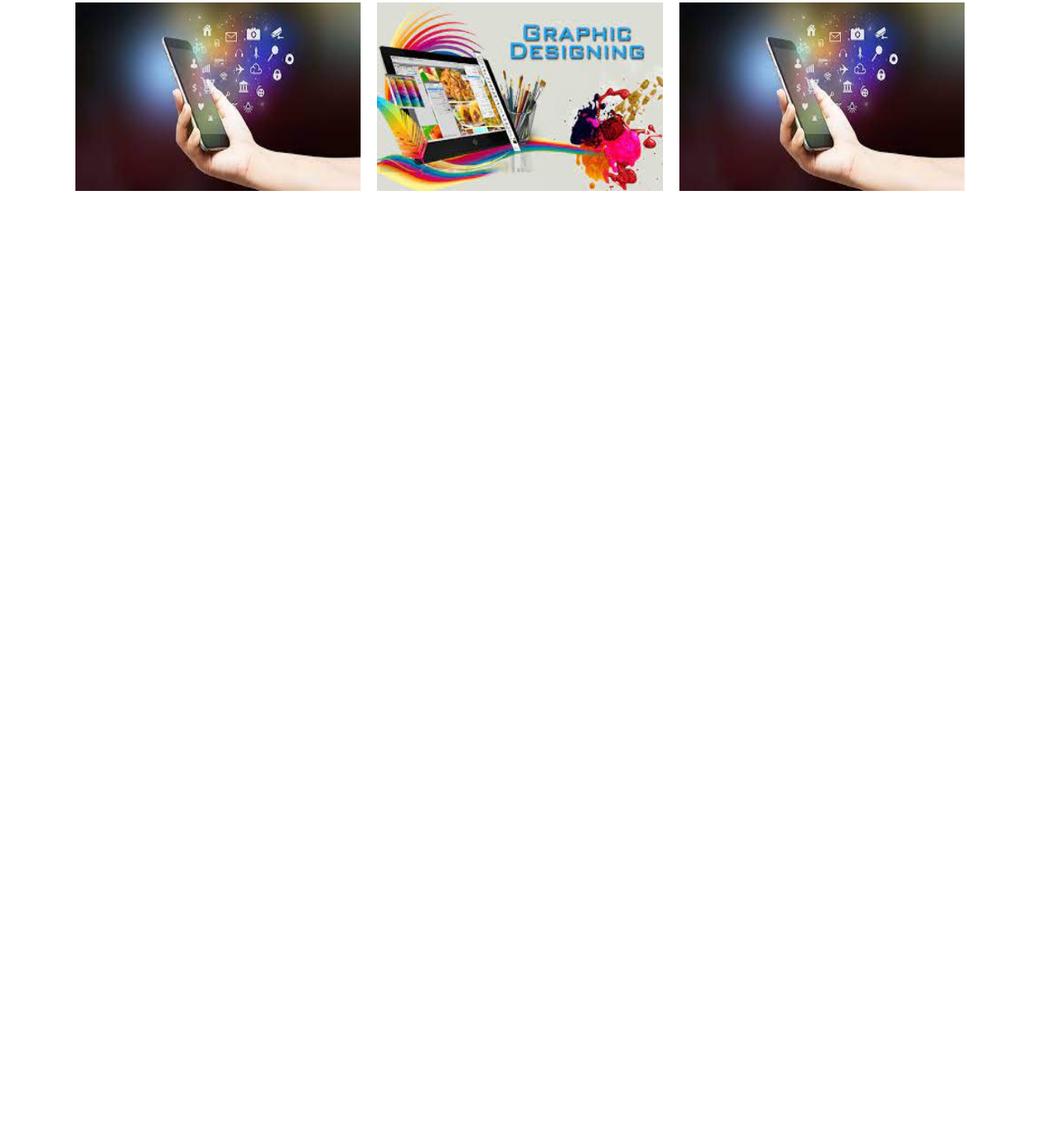
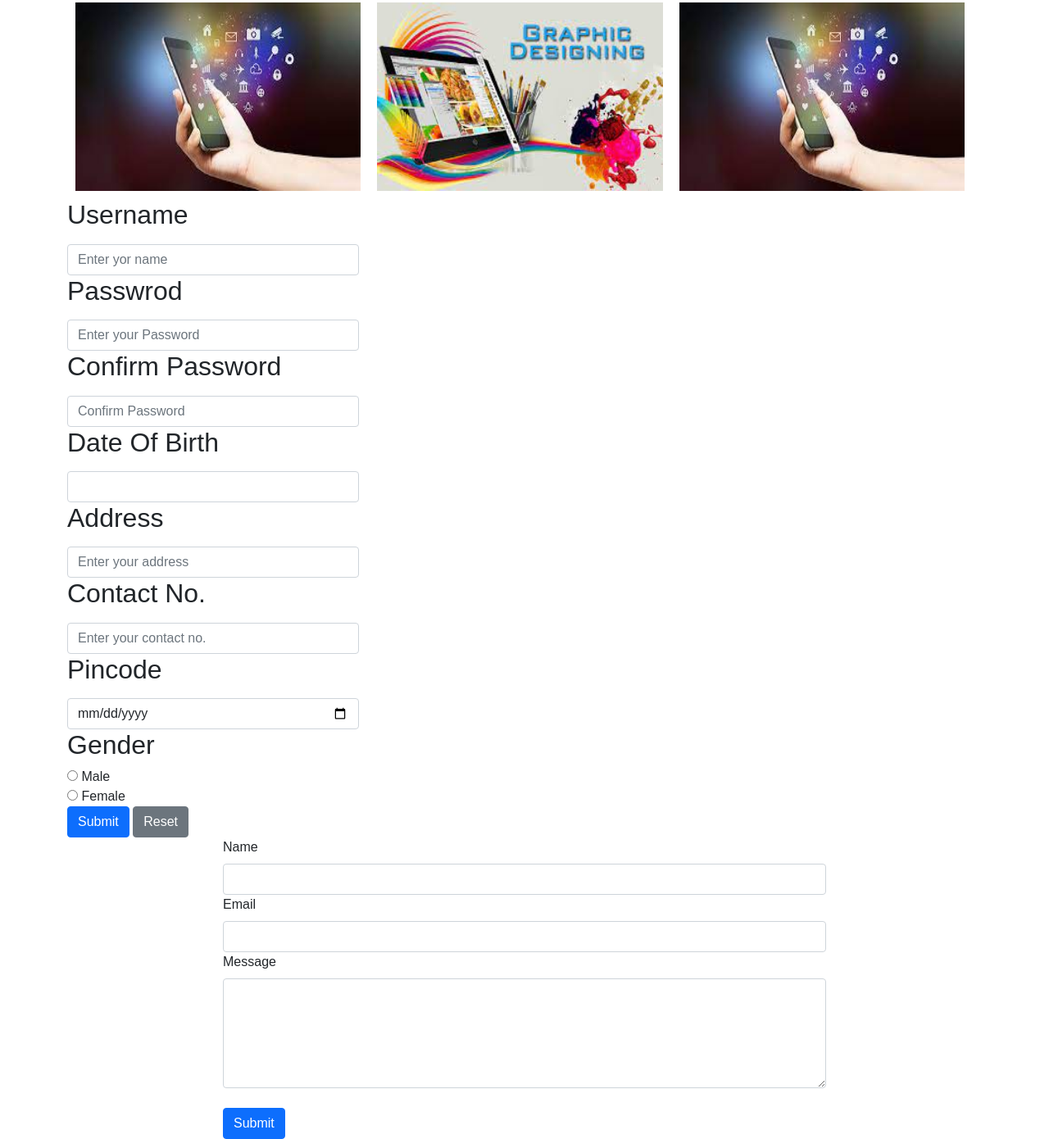
Before and after one commit to chetnagambhir/Bootstrap-Template-With-HTML-CSS-Project, a plain HTML site: page index.html in a window 1280 px wide. Shown: the part 2645-4035 px from the top of the page at 82% size. Before the commit the page ends 2888 px from the top, so only its background shows below. Drawn offline with nearby package versions, Linux system fonts and the light colour scheme.

Commit message:
Row-8 is completed

```diff
--- a/index.html
+++ b/index.html
@@ -402,6 +402,7 @@
     <img src="images/design-4.jpg" alt="">
   </div>
 </div>
+
                   </div>
                 </div>
               </div>
@@ -410,6 +411,68 @@
            </section>
 
           <!--Row-7 end here-->
+
+          <!--Row-8 start here-->
+           <section id="Row-8">
+            <div class="container">
+              <div class="contact-section">
+                <div class="row">
+                  <div class="col-md-4">
+                    <div class="contact-item">
+
+                      <form action="" text-align="center">
+                       <label class="form-label" for="" ><h2>Username </h2></label>
+                      <input class="form-control" type="text" name="name" id="name" placeholder="Enter yor name"></input>
+                      <label class="form-label" for=""><h2>Passwrod</h2></label>
+                      <input class="form-control" type="text" name="Password" id="Password" placeholder="Enter your Password"></input>
+                      <label class="form-label" for=""><h2>Confirm Password</h2></label>
+                      <input class="form-control" type="text" name="confirm password" id="Confirm Password" placeholder="Confirm Password"></input>
+                      <label class="form-label" for=""><h2>Date Of Birth</h2></label>
+                      <input class="form-control" type="text" name="Confirm Password" id="Confirm Password" placeholder=""></input>
+                      <label class="form-label"><h2>Address</h2></label>
+                      <input class="form-control" type="text" name="address" id="address" placeholder="Enter your address"></input>
+                      <label class="form-label"><h2>Contact No.</h2></label>
+                      <input class="form-control" type="number" name="contact" id="contact" placeholder="Enter your contact no."></input>
+                      <label class="form-label"><h2>Pincode</h2></label>
+                      <input class="form-control" type="date" name="date" id="date" placeholder="Enter your DOB"></input>
+
+                      <label for=""><h2>Gender</h2></label><br>
+                      <input  type="radio" id="" name="" value="">
+                      <label  for="male">Male</label><br>
+                      <input type="radio" id="" name="" value="">
+                      <label  for="female">Female</label><br>
+                      <button class="btn btn-primary">Submit</button>
+                      <button class="btn btn-secondary">Reset</button>
+                      </form>
+                    </div>
+                  </div>
+
+                  <div class="col-md-8 offset-2">
+                    <form action="">
+                      <div class="form-item">
+                        <label for="" class="form-label">Name</label>
+                        <input type="text" class="form-control">
+                      </div>
+                      <div class="form-item">
+                        <label for="" class="form-label">Email</label>
+                        <input type="text" class="form-control">
+                      </div>
+                      <div class="form-item">
+                        <label for="" class="form-label">Message</label>
+                        <textarea name="" id="" cols="30" rows="5" class="form-control"></textarea>
+                      </div>
+                      <div class="form-item">
+                        <br>
+                        <button class="btn btn-primary">Submit</button>
+                      </div>
+                    </form>
+                  </div>
+                </div>
+              </div>
+            </div>
+           </section>
+          <!--Row-8 end here-->
+
           <script src="https://ajax.googleapis.com/ajax/libs/jquery/3.7.0/jquery.min.js"></script>
     <script src="https://cdn.jsdelivr.net/npm/bootstrap@5.0.2/dist/js/bootstrap.bundle.min.js" integrity="sha384-MrcW6ZMFYlzcLA8Nl+NtUVF0sA7MsXsP1UyJoMp4YLEuNSfAP+JcXn/tWtIaxVXM" crossorigin="anonymous"></script>
     <script  src="js/isotpe.pakgd.min.js"></script>
```
